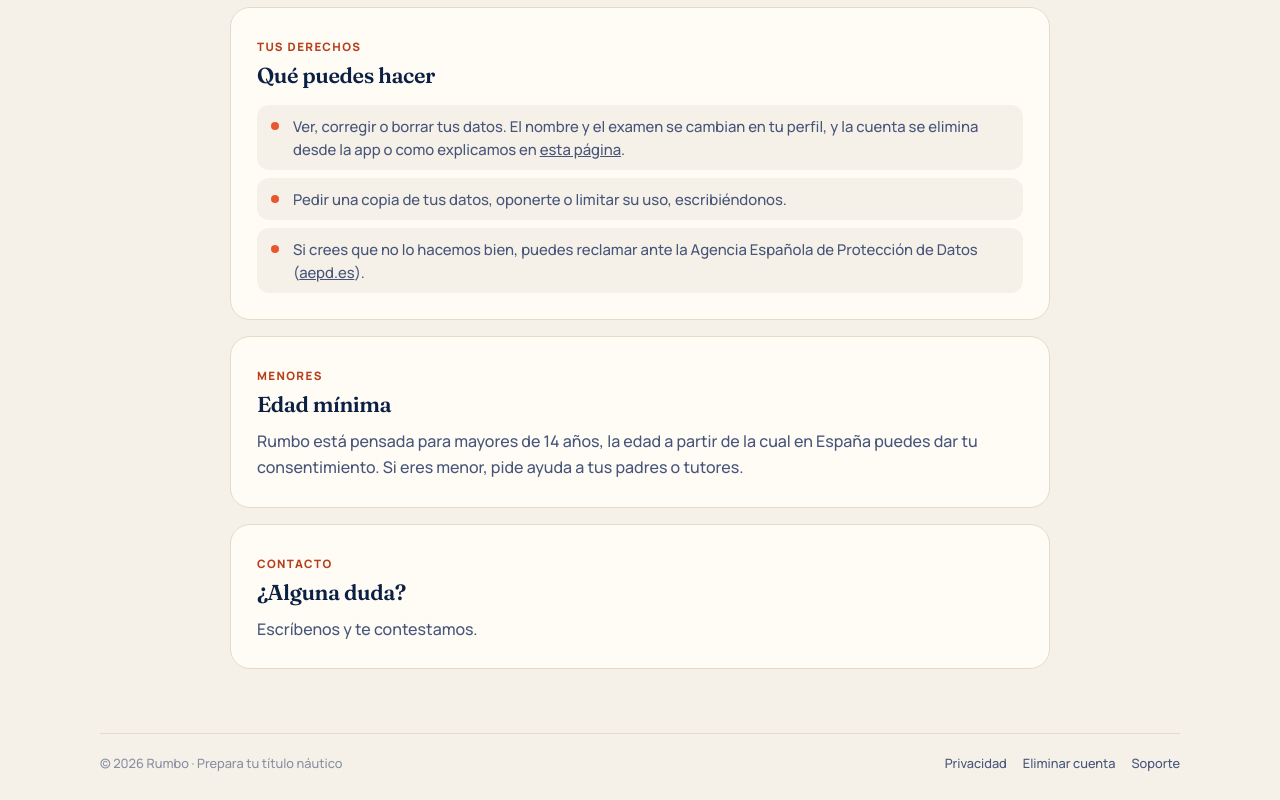
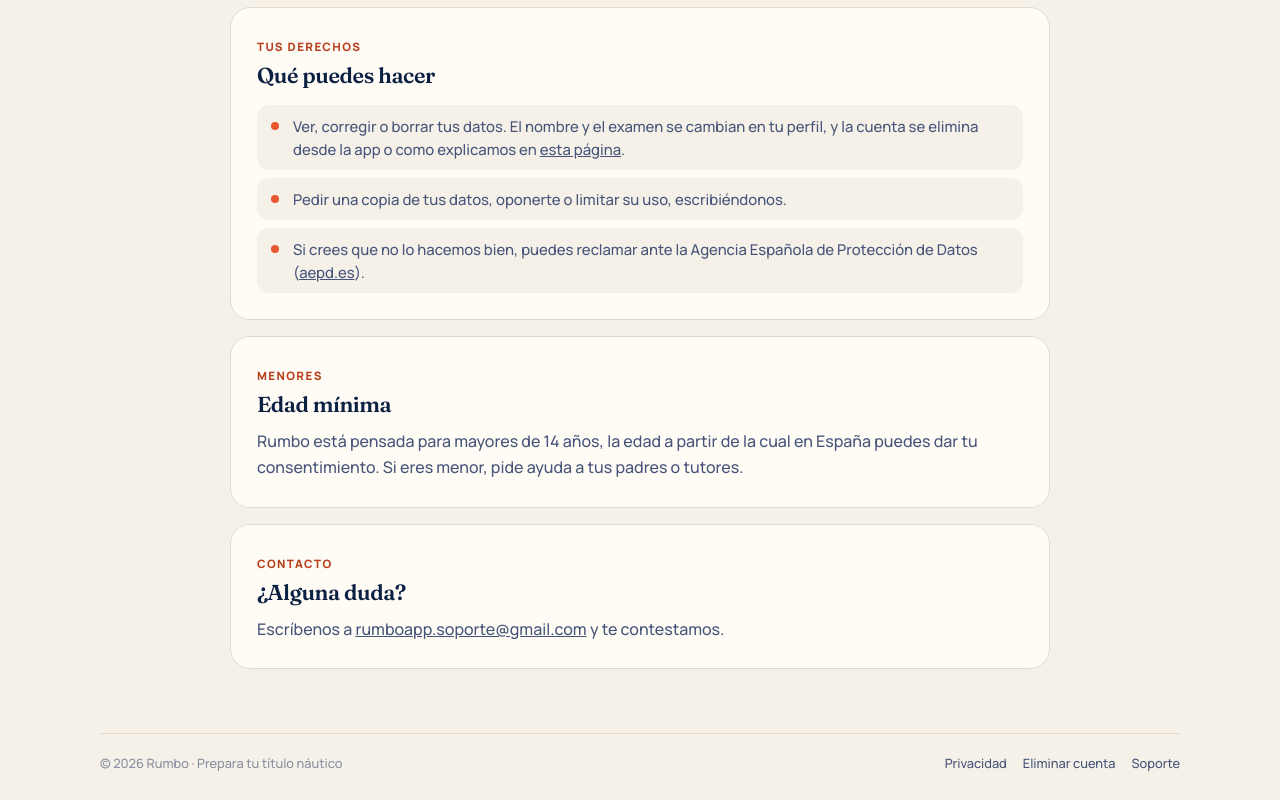
Before and after one commit to rumboapp-soporte/privacy, a plain HTML site: page index.html in a window 1280 px wide. Shown: the part 1787-2587 px from the top of the page. Drawn offline with Linux system fonts and the light colour scheme.

Commit message:
Update index.html

```diff
--- a/index.html
+++ b/index.html
@@ -155,7 +155,7 @@ window.RUMBO = {
   supabaseUrl: "https://jntwzniraxuhbmcfbmmu.supabase.co",
   supabaseKey: "sb_publishable_ZXYb3pc_BIKvUiiBddUNTw_Xkxabshb",
   // Correo de soporte: escríbelo aquí (aparece en «Eliminar cuenta» y en la ayuda)
-  correoSoporte: "",
+  correoSoporte: "rumboapp.soporte@gmail.com",
   // Tu nombre (o el de tu empresa) como responsable de los datos
   responsable: "",
 };
```
